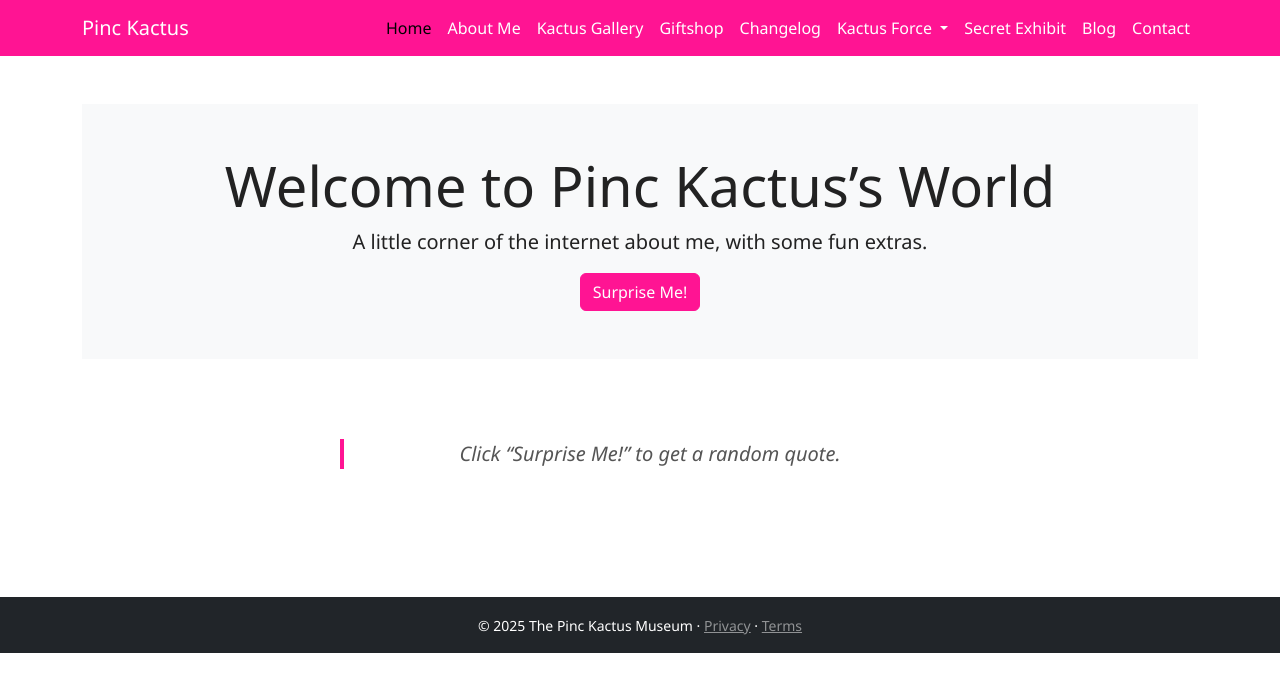
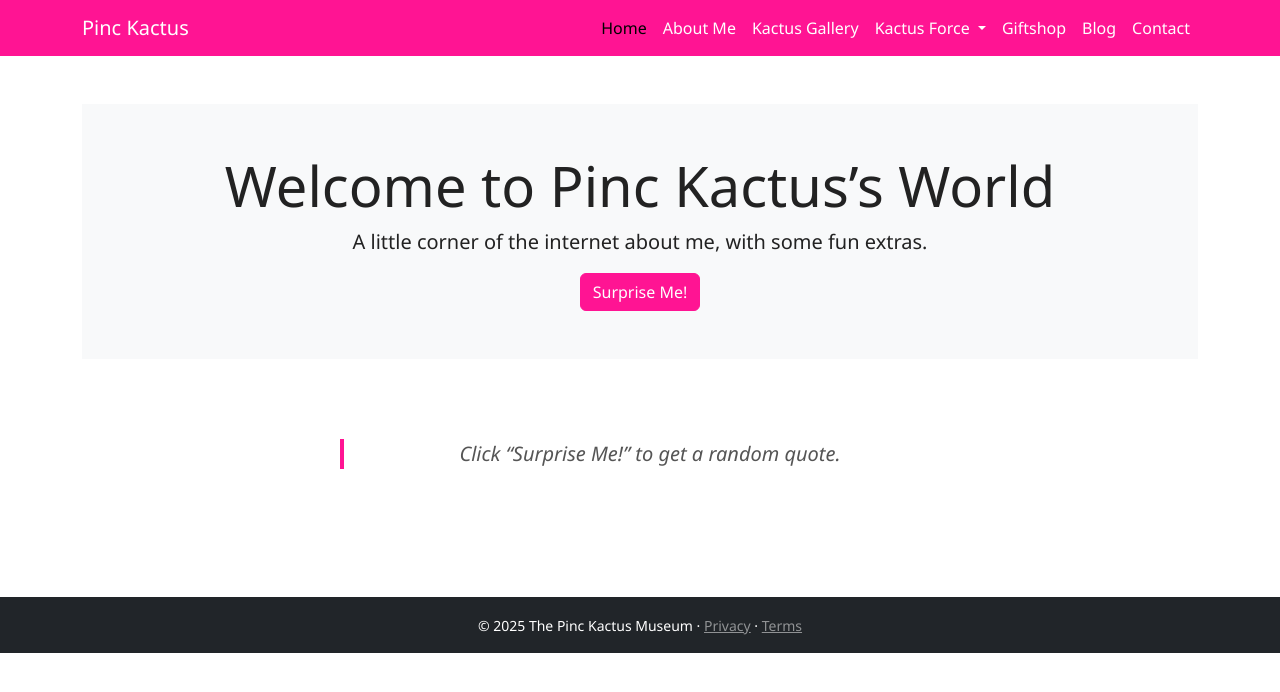
Before and after one commit to PincKactus/PincKactus.github.io, a Jekyll site: the page built from index.md, in a window 1280 px wide. Shown: the top 692 px of the page. Built offline with Jekyll 4.4.1, drawn with Linux system fonts in a browser that asks for light colours; a script that is not in the unit is left out.

Commit message:
Update navbar.html

```diff
--- a/_includes/navbar.html
+++ b/_includes/navbar.html
@@ -1,9 +1,12 @@
 <nav class="navbar navbar-expand-lg navbar-dark bg-success">
   <div class="container">
     <a class="navbar-brand" href="{{ '/' | relative_url }}">Pinc Kactus</a>
-    <button class="navbar-toggler" type="button" data-bs-toggle="collapse" data-bs-target="#navMenu">
+
+    <button class="navbar-toggler" type="button" data-bs-toggle="collapse" data-bs-target="#navMenu"
+            aria-controls="navMenu" aria-expanded="false" aria-label="Toggle navigation">
       <span class="navbar-toggler-icon"></span>
     </button>
+
     <div class="collapse navbar-collapse" id="navMenu">
       <ul class="navbar-nav ms-auto">
 
@@ -25,27 +28,13 @@
              href="{{ '/portfolio/' | relative_url }}">Kactus Gallery</a>
         </li>
 
-   <!-- Giftshop (new!) -->
-        <li class="nav-item">
-          <a class="nav-link{% if page.url contains '/giftshop/' %} active{% endif %}"
-             href="{{ '/giftshop/' | relative_url }}">Giftshop</a>
-        </li>
-
-
-        <!-- Changelog -->
-<li class="nav-item">
-  <a class="nav-link {% if page.url contains '/releases/' %}active{% endif %}"
-     href="{{ '/releases/' | relative_url }}">
-    Changelog
-  </a>
-</li>
-
         <!-- Kactus Force dropdown -->
         <li class="nav-item dropdown">
           <a class="nav-link dropdown-toggle
                     {% if page.url contains '/kactus-force/'
                           or page.url contains '/bot/'
-                          or page.url contains '/shop/' %}active{% endif %}"
+                          or page.url contains '/shop/'
+                          or page.url contains '/secret/' %}active{% endif %}"
              href="#"
              id="kactusDropdown"
              role="button"
@@ -55,33 +44,33 @@
           </a>
           <ul class="dropdown-menu dropdown-menu-end" aria-labelledby="kactusDropdown">
             <li>
-              <a class="dropdown-item"
-                 href="{{ '/kactus-force/' | relative_url }}">
+              <a class="dropdown-item" href="{{ '/kactus-force/' | relative_url }}">
                 Overview
               </a>
             </li>
             <li><hr class="dropdown-divider"></li>
             <li>
-              <a class="dropdown-item"
-                 href="{{ '/bot/' | relative_url }}">
+              <a class="dropdown-item" href="{{ '/bot/' | relative_url }}">
                 Instruction Manuals
               </a>
             </li>
             <li>
-              <a class="dropdown-item"
-                 href="{{ '/shop/' | relative_url }}">
+              <a class="dropdown-item" href="{{ '/shop/' | relative_url }}">
                 Shop
+              </a>
+            </li>
+            <li>
+              <a class="dropdown-item" href="{{ '/secret/' | relative_url }}">
+                Secret Exhibit 🔒
               </a>
             </li>
           </ul>
         </li>
 
-        <!-- Secret Exhibit (password-protected) -->
+        <!-- Giftshop -->
         <li class="nav-item">
-          <a class="nav-link {% if page.url contains '/secret/' %}active{% endif %}"
-             href="{{ '/secret/' | relative_url }}">
-            Secret Exhibit
-          </a>
+          <a class="nav-link {% if page.url contains '/giftshop/' %}active{% endif %}"
+             href="{{ '/giftshop/' | relative_url }}">Giftshop</a>
         </li>
 
         <!-- Blog -->
```
